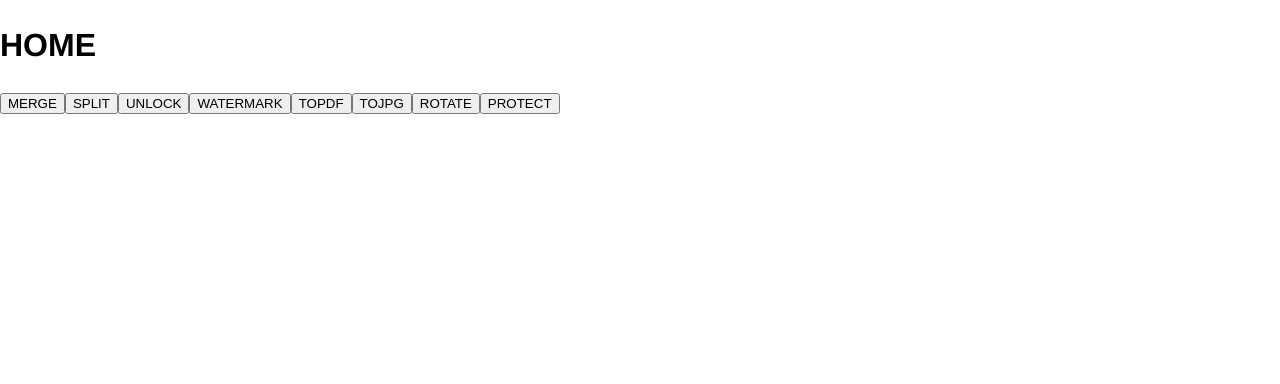
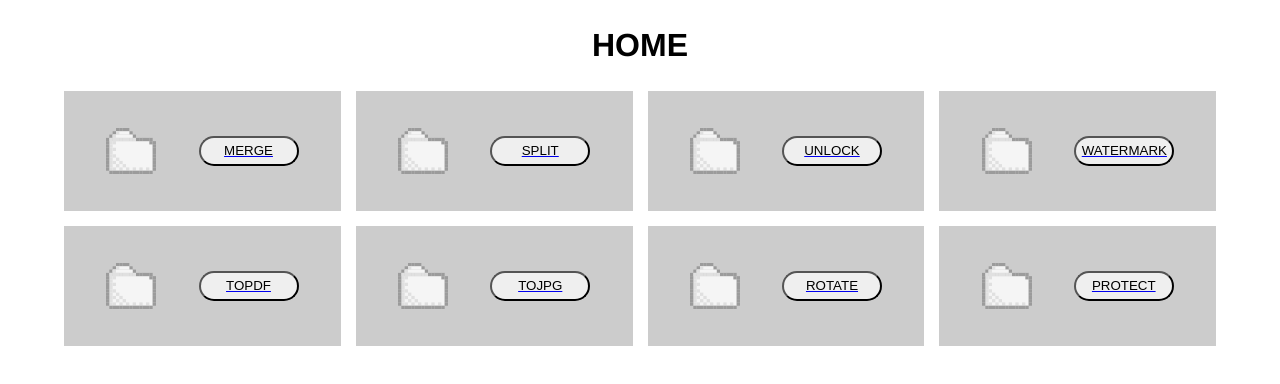
Before and after one commit to PDFcraft/pdfcraft-frontend, a React (Create React App) app: page / in a window 1280 px wide. Shown: the top 384 px of the page. Built offline with nearby package versions, Linux system fonts and the light colour scheme; the HTML template or start-up script is replaced by a standard one.

Commit message:
home UI change rough

```diff
--- a/src/GloblaStyles.js
+++ b/src/GloblaStyles.js
@@ -31,7 +31,7 @@ const GlobalStyle = createGlobalStyle`
   width:150px;
   display:flex;
   flex-direction: column;
-  align-item: center;
+  align-items: center;
   justify-content: space-between;
 }
 
@@ -45,7 +45,40 @@ const GlobalStyle = createGlobalStyle`
   font-size:14px;
 }
 
+.wrap {
+  display: flex;
+  flex-direction: column;
+  align-items: center;
+  justify-content: center;
+}
 
+.grid{
+  display: grid;
+  gap: 15px;
+  grid-template-columns: repeat(4, 1fr);
+  grid-template-rows: repeat(2, 1fr);
+  width:90%;
+}
+
+.box{
+  background-color:#cccccc;
+  height: 120px;
+  display: flex;
+  justify-content: space-evenly;
+  align-items: center;
+  cursor: auto;
+}
+
+.box-icon{
+  background-image: url("folder.svg");
+}
+
+.box-btn{
+  width: 100px;
+  height: 30px;
+  border-radius: 25px 25px;
+  cursor: pointer;
+}
 `;
 
 export default GlobalStyle;
--- a/src/Routes/Home.js
+++ b/src/Routes/Home.js
@@ -2,6 +2,8 @@ import React, { useEffect } from "react";
 import { Link } from "react-router-dom";
 import { useResetRecoilState} from "recoil";
 import { acceptedFormatState, allowMultipleState,filesState, pdfMessageState } from "../state";
+import folderOpen from "../folder_open.svg";
+import folder from "../folder.svg";
 
 const Home = () => {
     const resetFiles = useResetRecoilState(filesState);
@@ -16,48 +18,74 @@ const Home = () => {
 
     })
     return (
-        <div>
+        <div className="wrap">
             <h1>HOME</h1>
+            <section className="grid">
             <Link to="/merge">
-                <button>
+                <div className="box merge-box">
+                    <img src={folder} width="50" alt="pdf-file" />
+                    <button className="box-btn">
                         MERGE
                     </button>
+                </div>
             </Link>
             <Link to="/split">
-                <button>
+                <div className="box split-box">
+                    <img src={folder} width="50" alt="pdf-file" />
+                    <button className="box-btn">
                         SPLIT
                     </button>
+                </div>
             </Link>
             <Link to="/unlock">
-                <button>
+                <div className="box unlock-box">
+                    <img src={folder} width="50" alt="pdf-file" />
+                    <button className="box-btn">
                         UNLOCK
                     </button>
+                </div>
             </Link>
             <Link to="/watermark">
-                <button>
+                <div className="box watermark-box">
+                    <img src={folder} width="50" alt="pdf-file" />
+                    <button className="box-btn">
                         WATERMARK
                     </button>
+                </div>
             </Link>
             <Link to="/topdf">
-                <button>
+                <div className="box topdf-box">
+                    <img src={folder} width="50" alt="pdf-file" />
+                    <button className="box-btn">
                         TOPDF
                     </button>
+                </div>
             </Link>
             <Link to="/tojpg">
-                <button>
+                <div className="box tojpg-box">
+                    <img src={folder} width="50" alt="pdf-file" />
+                    <button className="box-btn">
                         TOJPG
                     </button>
+                </div>
             </Link>
             <Link to="/rotate">
-                <button>
+                <div className="box rotate-box">
+                    <img src={folder} width="50" alt="pdf-file" />
+                    <button className="box-btn">
                         ROTATE
                     </button>
+                </div>
             </Link>
             <Link to="/protect">
-                <button>
+                <div className="box protect-box">
+                    <img src={folder} width="50" alt="pdf-file" />
+                    <button className="box-btn">
                         PROTECT
                     </button>
+                </div>
             </Link>
+            </section>
         </div>
     );
 };
```
Lines whose indentation alone changed are shown as unchanged.
